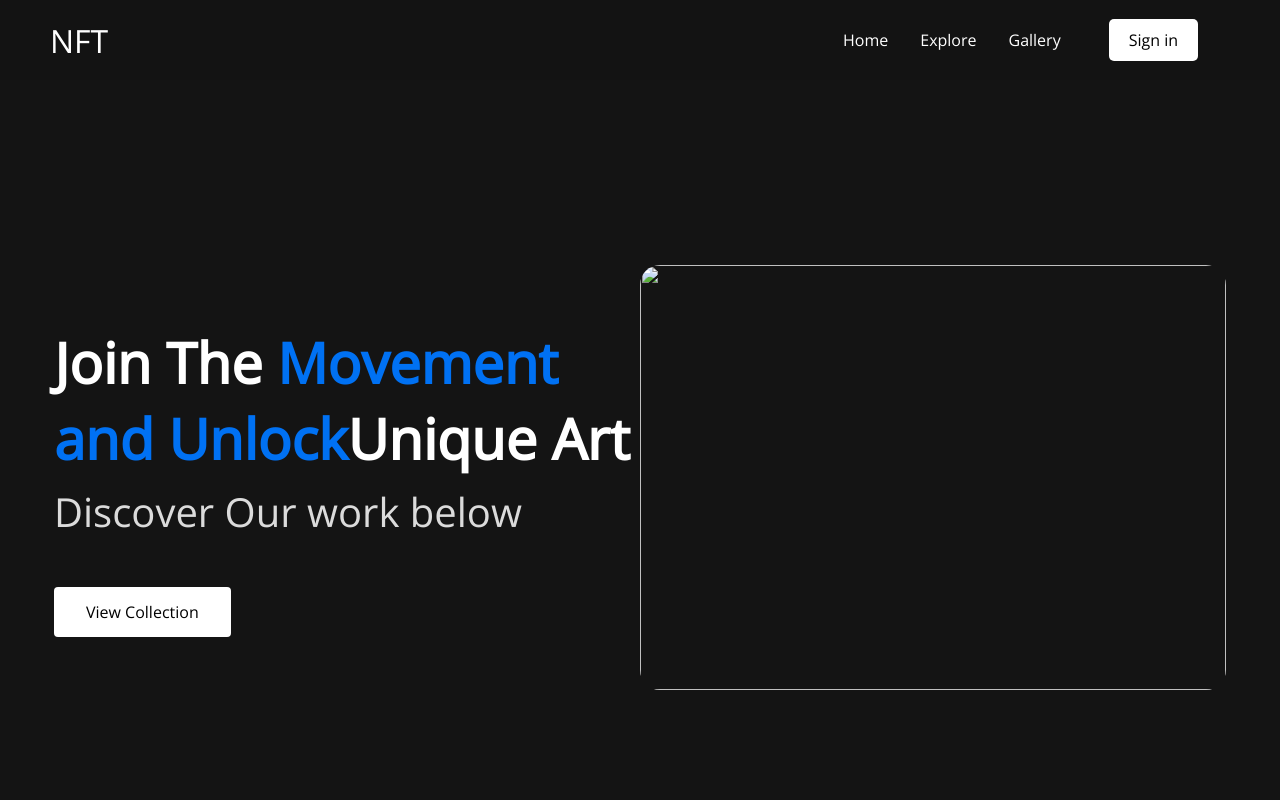
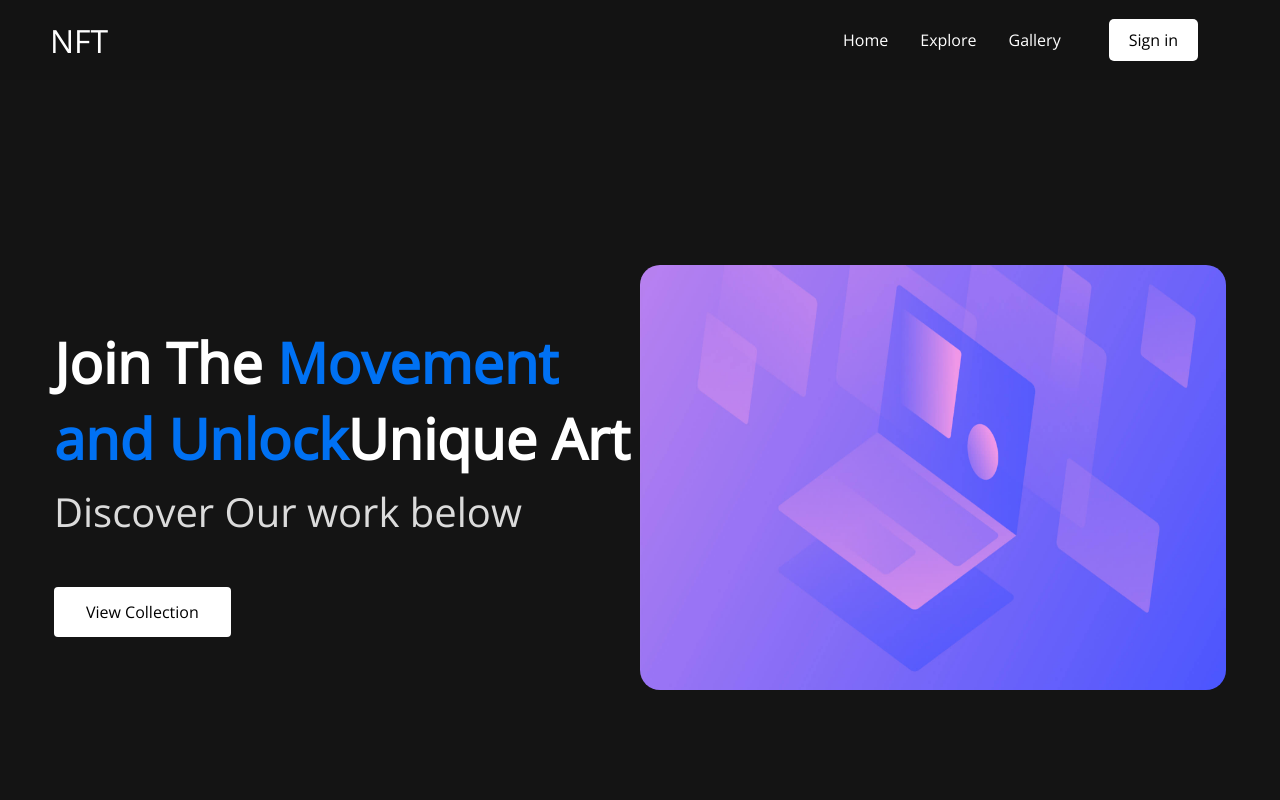
Before and after one commit to Prasanna-koppal/NFT, a plain HTML site: page index.html in a window 1280 px wide. Shown: the top 800 px of the page. Drawn offline with nearby package versions, Linux system fonts and the light colour scheme.

Commit message:
Update index.html

```diff
--- a/index.html
+++ b/index.html
@@ -50,7 +50,7 @@
 
 </div>
 <div class="main__img--container">
-    <img src="images/61fdc5db62044cc2b17606a5_webflow-tutorial-onectus.jpeg" alt="" id="main__img">
+    <img src="61fdc5db62044cc2b17606a5_webflow-tutorial-onectus.jpeg" alt="" id="main__img">
 
 </div>
 </div>
@@ -115,6 +115,6 @@
         <p class="website__write">nft 2022. all rights reserved</p>
     </div>
 
-    <p>Lorem ipsum dolor sit amet consectetur adipisicing elit. Voluptates, reiciendis provident voluptate placeat quibusdam necessitatibus quos velit laborum non excepturi, sunt labore. Quasi asperiores in quis expedita, suscipit voluptatum a?</p>
+
 </body>
 </html>
```
